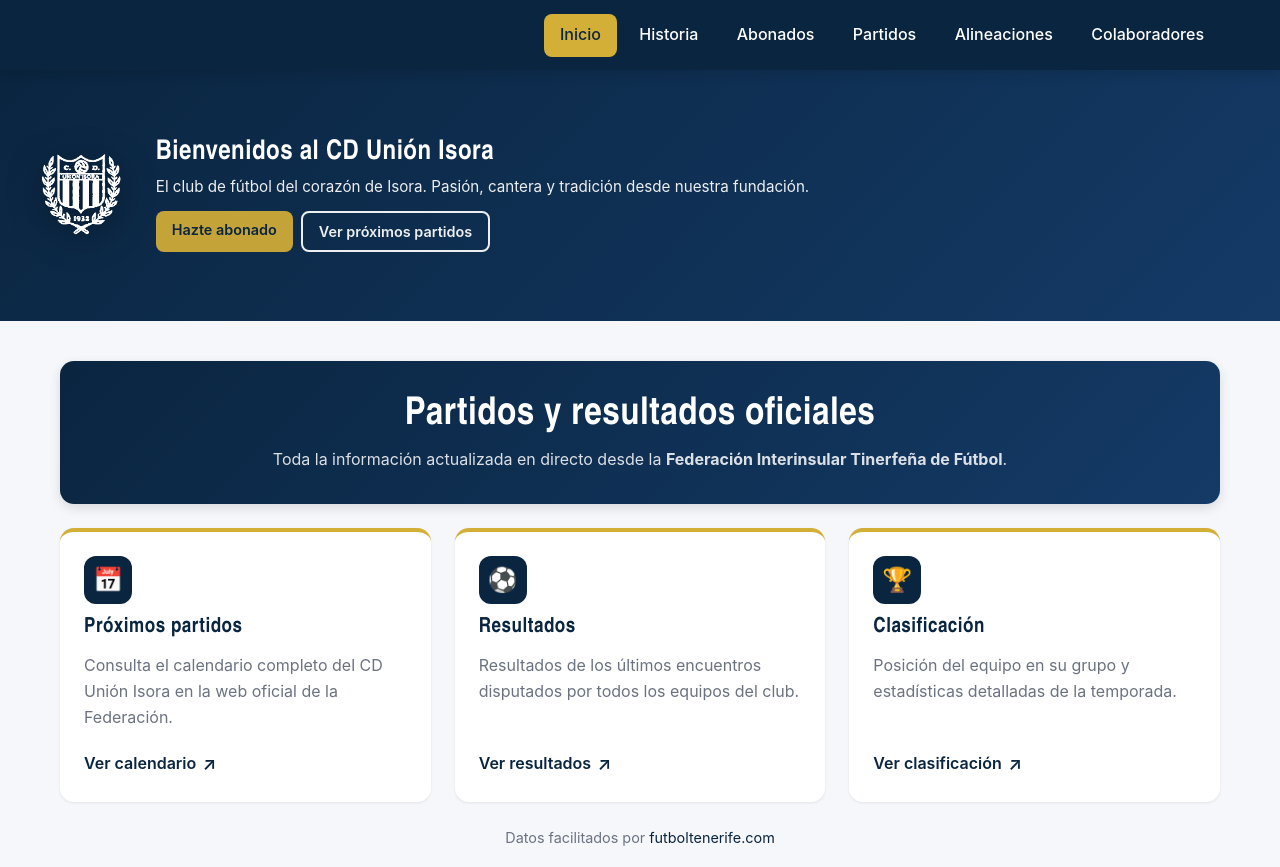
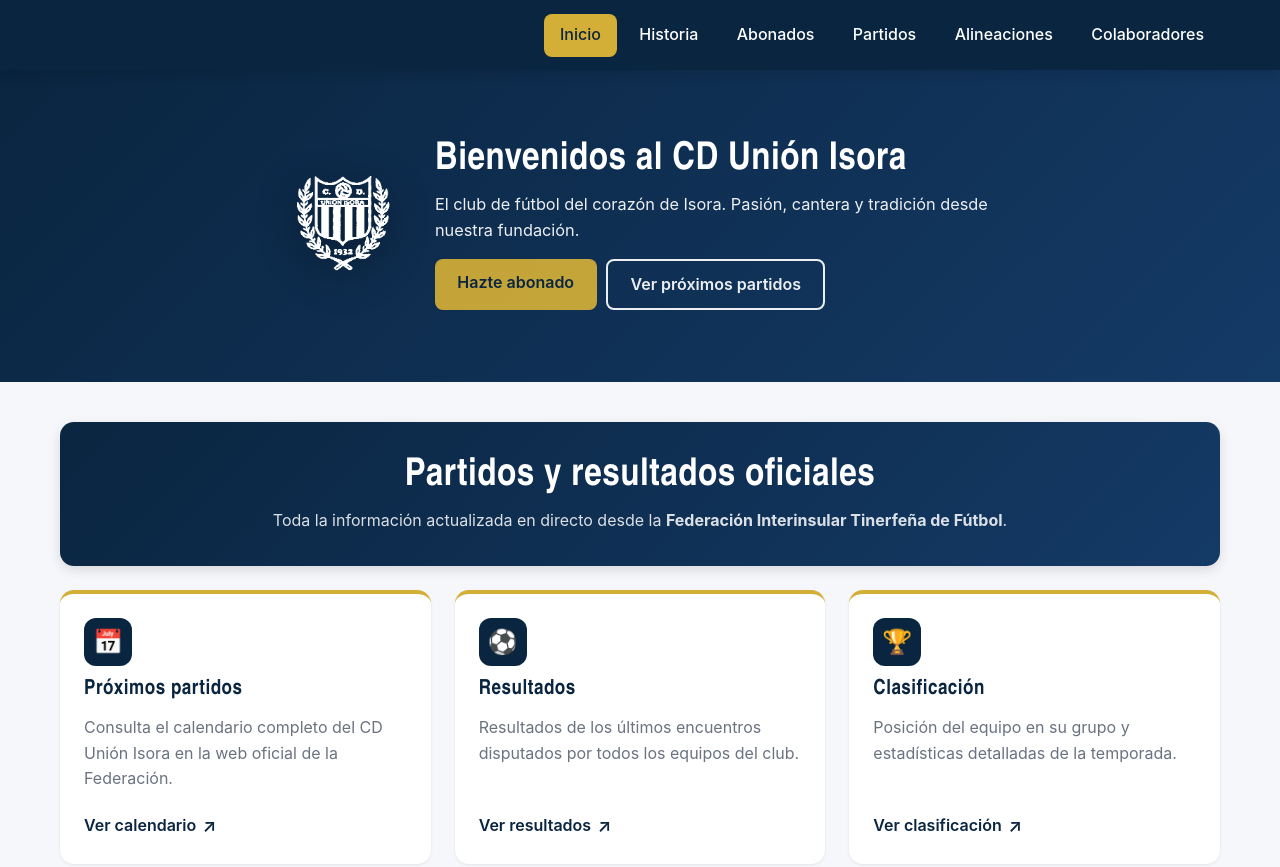
Before and after one commit to toniplasencia-lab/cd-isora-web, a plain HTML site: page index.html in a window 1280 px wide. Shown: the top 867 px of the page. Drawn offline with Linux system fonts and the light colour scheme.

Commit message:
Hero centrado con escudo grande

```diff
--- a/css/styles.css
+++ b/css/styles.css
@@ -176,7 +176,7 @@ p { margin-bottom: 1rem; }
 .hero {
   background: linear-gradient(135deg, var(--color-primary) 0%, #143a66 100%);
   color: var(--color-white);
-  padding: 0.9rem 1.25rem 1rem;
+  padding: 1.5rem 1.25rem 1.75rem;
   text-align: center;
 }
 
@@ -193,31 +193,31 @@ p { margin-bottom: 1rem; }
 .hero--split .hero__inner {
   display: flex;
   align-items: center;
-  gap: 1.5rem;
+  justify-content: center;
+  gap: 2rem;
   flex-wrap: wrap;
-  /* Que el escudo se pegue al borde izquierdo del bloque azul */
-  padding-left: 0;
 }
 
 .hero--split .hero__content {
-  flex: 1 1 320px;
+  flex: 0 1 auto;
   min-width: 0;
+  max-width: 560px;
 }
 
 .hero--split .hero__logo {
   margin: 0;
-  margin-left: -0.5rem;
+  flex-shrink: 0;
 }
 
 .hero__logo {
   display: block;
   width: auto;
-  height: clamp(170px, 22vw, 220px);
-  max-width: 220px;
+  height: clamp(180px, 24vw, 260px);
+  max-width: 260px;
   object-fit: contain;
   margin: 0 auto 0.5rem;
   /* Hacemos el escudo blanco y nítido sobre el fondo azul */
-  filter: brightness(0) invert(1) drop-shadow(0 6px 18px rgba(0,0,0,0.4));
+  filter: brightness(0) invert(1) drop-shadow(0 8px 20px rgba(0,0,0,0.4));
   animation: hero-logo-in 0.8s ease-out;
 }
 
@@ -228,13 +228,13 @@ p { margin-bottom: 1rem; }
 
 .hero h1 {
   color: var(--color-white);
-  margin-bottom: 0.35rem;
-  font-size: clamp(1.35rem, 2.6vw, 1.7rem);
-  line-height: 1.2;
+  margin-bottom: 0.5rem;
+  font-size: clamp(1.6rem, 3.4vw, 2.4rem);
+  line-height: 1.15;
 }
 
 .hero p {
-  font-size: 0.95rem;
+  font-size: 1.02rem;
   max-width: 700px;
   margin: 0 auto;
   opacity: 0.92;
@@ -246,15 +246,15 @@ p { margin-bottom: 1rem; }
 }
 
 .hero__actions {
-  margin-top: 0.7rem !important;
+  margin-top: 1rem !important;
   display: flex;
-  gap: 0.5rem;
+  gap: 0.6rem;
   flex-wrap: wrap;
 }
 
 .hero .btn {
-  padding: 0.45rem 1rem;
-  font-size: 0.9rem;
+  padding: 0.65rem 1.4rem;
+  font-size: 1rem;
 }
 
 /* En móviles muy estrechos vuelve al centrado vertical */
```
